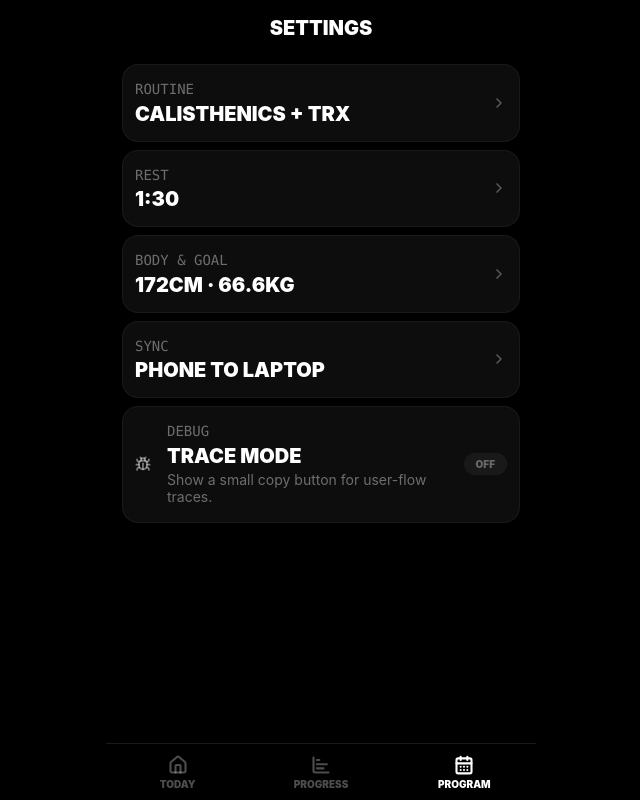
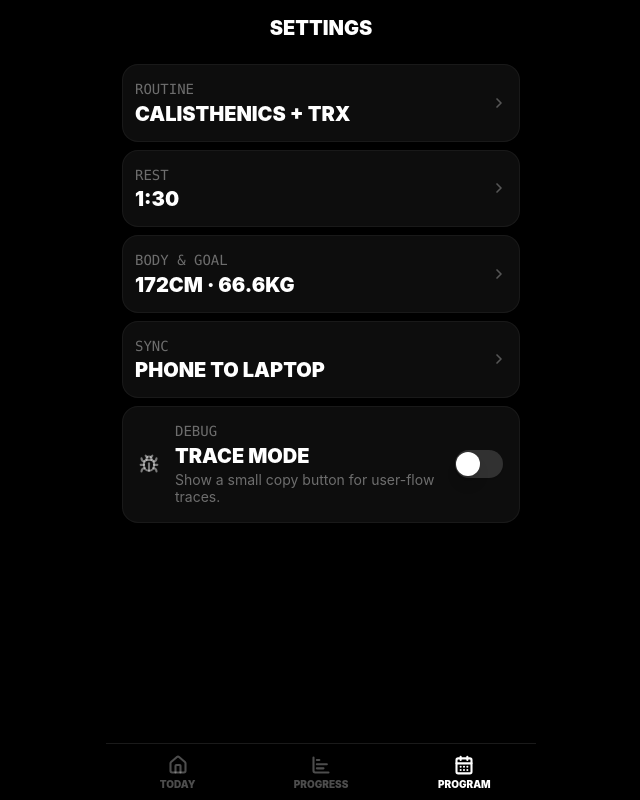
Before and after one commit to IFAKA/liftday, a Next.js app: page /settings in a window 1280 px wide. Shown: the whole page, without its empty margins (319-959 px from the left). Built offline with nearby package versions, Linux system fonts and the light colour scheme.

Commit message:
fix: use switch for debug mode setting

```diff
--- a/app/settings/page.tsx
+++ b/app/settings/page.tsx
@@ -7,7 +7,7 @@ import { loadUserProfile } from '@/lib/storage';
 import { REST_DURATION } from '@/lib/constants';
 import { getRoutine } from '@/lib/routines';
 import { TopBar } from '@/components/TopBar';
-import { WatchListItem } from '@/components/WatchSurface';
+import { WatchListItem, WatchSwitchItem } from '@/components/WatchSurface';
 import { isDebugTraceEnabled, setDebugTraceEnabled } from '@/lib/debug-trace';
 
 export default function SettingsPage() {
@@ -34,12 +34,9 @@ export default function SettingsPage() {
   const secs = restDuration % 60;
   const restDisplay = mins > 0 ? `${mins}:${secs.toString().padStart(2, '0')}` : `${secs}s`;
 
-  function toggleDebugMode() {
-    setDebugEnabled((prev) => {
-      const next = !prev;
-      setDebugTraceEnabled(next);
-      return next;
-    });
+  function setDebugMode(next: boolean) {
+    setDebugTraceEnabled(next);
+    setDebugEnabled(next);
   }
 
   return (
@@ -73,21 +70,14 @@ export default function SettingsPage() {
           title="Phone to laptop"
         />
 
-        <WatchListItem
-          onClick={toggleDebugMode}
+        <WatchSwitchItem
+          id="debug-trace-mode"
           icon={Bug}
+          checked={debugEnabled}
+          onCheckedChange={setDebugMode}
           label="Debug"
           title="Trace mode"
           subtitle="Show a small copy button for user-flow traces."
-          trailing={
-            <span
-              className={`shrink-0 rounded-full px-3 py-1 text-[10px] font-black uppercase ${
-                debugEnabled ? 'bg-green-500/15 text-green-400' : 'bg-white/5 text-white/35'
-              }`}
-            >
-              {debugEnabled ? 'On' : 'Off'}
-            </span>
-          }
         />
       </div>
     </div>
--- a/components/WatchSurface.tsx
+++ b/components/WatchSurface.tsx
@@ -6,6 +6,7 @@ import type { LucideIcon } from 'lucide-react';
 import type { ComponentProps, ReactNode } from 'react';
 import { Button } from '@/components/ui/button';
 import { Card } from '@/components/ui/card';
+import { Switch } from '@/components/ui/switch';
 import { cn } from '@/lib/utils';
 
 interface WatchSectionProps {
@@ -118,3 +119,59 @@ export function WatchListItem({
     </Button>
   );
 }
+
+interface WatchSwitchItemProps {
+  id: string;
+  label?: string;
+  title: ReactNode;
+  subtitle?: ReactNode;
+  icon?: LucideIcon;
+  checked: boolean;
+  onCheckedChange: (checked: boolean) => void;
+  disabled?: boolean;
+  className?: string;
+}
+
+export function WatchSwitchItem({
+  id,
+  label,
+  title,
+  subtitle,
+  icon: Icon,
+  checked,
+  onCheckedChange,
+  disabled = false,
+  className,
+}: WatchSwitchItemProps) {
+  return (
+    <div
+      className={cn(
+        'flex h-auto w-full items-center gap-4 rounded-xl border border-white/5 bg-white/5 px-4 py-4 text-left transition-all',
+        disabled ? 'opacity-50' : 'active:bg-white/10',
+        className
+      )}
+    >
+      <label
+        htmlFor={id}
+        className={cn(
+          'flex min-w-0 flex-1 items-center gap-4',
+          disabled ? 'cursor-not-allowed' : 'cursor-pointer'
+        )}
+      >
+        {Icon && <Icon className="h-5 w-5 shrink-0 text-white/45" />}
+        <div className="min-w-0 flex-1">
+          {label && <p className="text-fluid-label font-mono uppercase text-white/40">{label}</p>}
+          <p className="mt-1 truncate text-fluid-ui font-black uppercase text-white">{title}</p>
+          {subtitle && <p className="mt-1 line-clamp-2 text-fluid-label text-white/40">{subtitle}</p>}
+        </div>
+      </label>
+      <Switch
+        id={id}
+        checked={checked}
+        onCheckedChange={onCheckedChange}
+        disabled={disabled}
+        className="h-7 w-12 data-[state=checked]:bg-green-500 data-[state=unchecked]:bg-white/15 [&_[data-slot=switch-thumb]]:size-6 [&_[data-slot=switch-thumb]]:data-[state=checked]:translate-x-5"
+      />
+    </div>
+  );
+}
--- /dev/null
+++ b/components/ui/switch.tsx
@@ -0,0 +1,31 @@
+'use client';
+
+import * as React from 'react';
+import { Switch as SwitchPrimitive } from 'radix-ui';
+
+import { cn } from '@/lib/utils';
+
+function Switch({
+  className,
+  ...props
+}: React.ComponentProps<typeof SwitchPrimitive.Root>) {
+  return (
+    <SwitchPrimitive.Root
+      data-slot="switch"
+      className={cn(
+        'peer inline-flex h-6 w-11 shrink-0 cursor-pointer items-center rounded-full border border-transparent bg-white/15 shadow-xs transition-all outline-none focus-visible:ring-2 focus-visible:ring-white/45 disabled:cursor-not-allowed disabled:opacity-50 data-[state=checked]:bg-green-500 data-[state=unchecked]:bg-white/15',
+        className
+      )}
+      {...props}
+    >
+      <SwitchPrimitive.Thumb
+        data-slot="switch-thumb"
+        className={cn(
+          'pointer-events-none block size-5 rounded-full bg-white shadow-lg ring-0 transition-transform data-[state=checked]:translate-x-5 data-[state=unchecked]:translate-x-0'
+        )}
+      />
+    </SwitchPrimitive.Root>
+  );
+}
+
+export { Switch };
```
